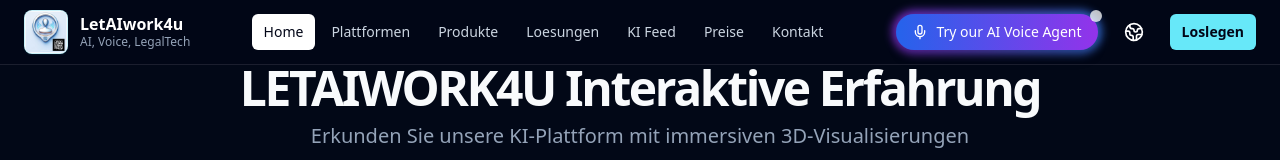
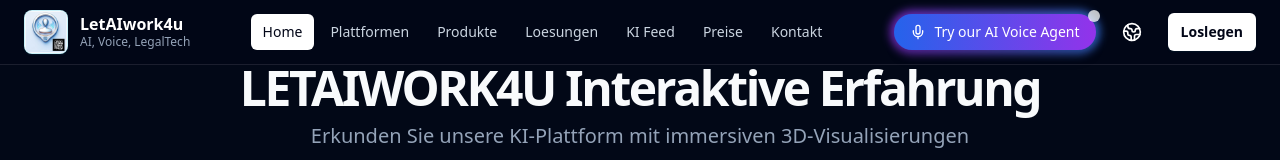
Before and after one commit to TopViewNet/LetAIwork4u_com_orginal, a Next.js app: page / in a window 1280 px wide. Shown: the top 160 px of the page. Built offline with nearby package versions, Linux system fonts and the light colour scheme.

Commit message:
Update header CTA color

```diff
--- a/components/header.tsx
+++ b/components/header.tsx
@@ -74,7 +74,7 @@ export function Header() {
           <LanguageSwitcher />
           <Link
             href="/contact"
-            className="hidden items-center justify-center rounded-md bg-cyan-300 px-3 py-2 text-sm font-semibold text-slate-950 transition hover:bg-cyan-200 xl:inline-flex"
+            className="hidden items-center justify-center rounded-md border border-white/80 bg-white px-3 py-2 text-sm font-semibold text-slate-950 shadow-sm shadow-cyan-950/30 transition hover:bg-slate-100 xl:inline-flex"
           >
             {t("nav.getStarted")}
           </Link>
```
